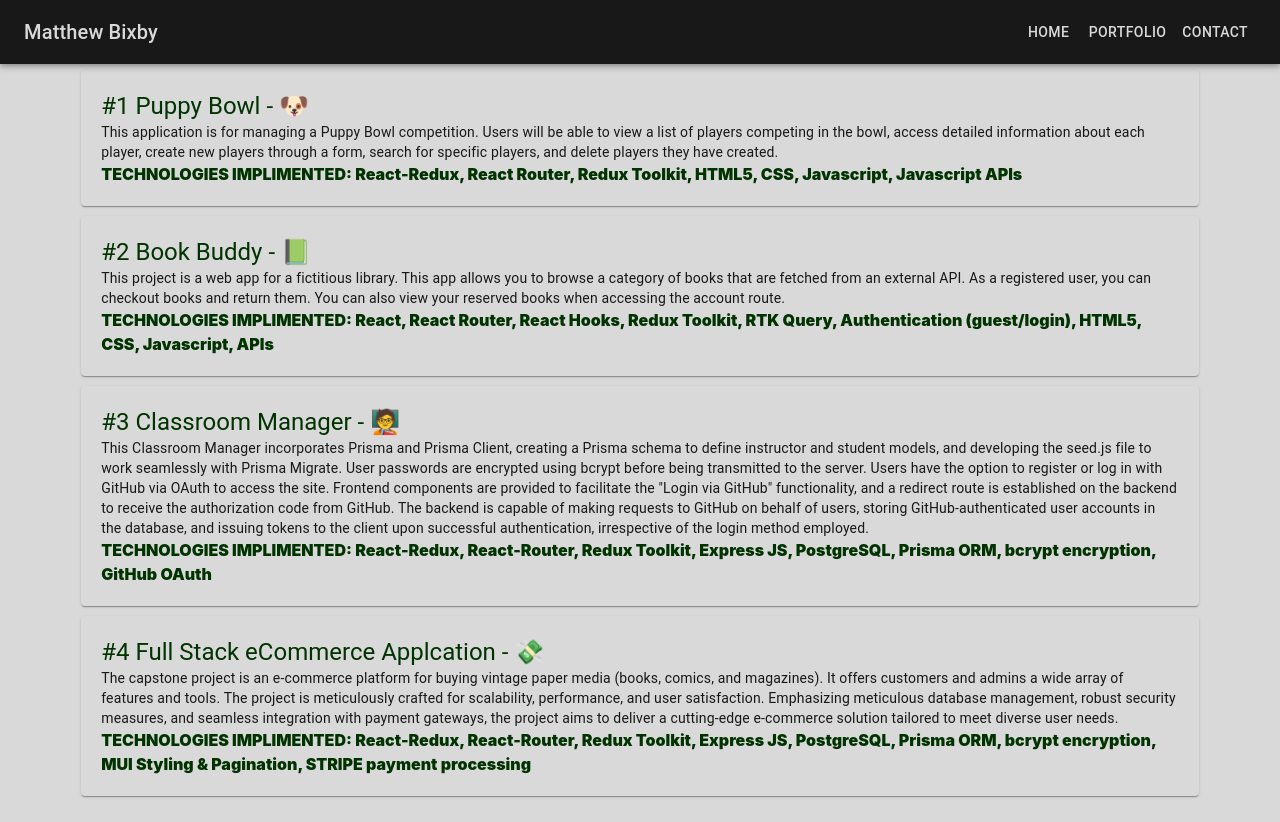
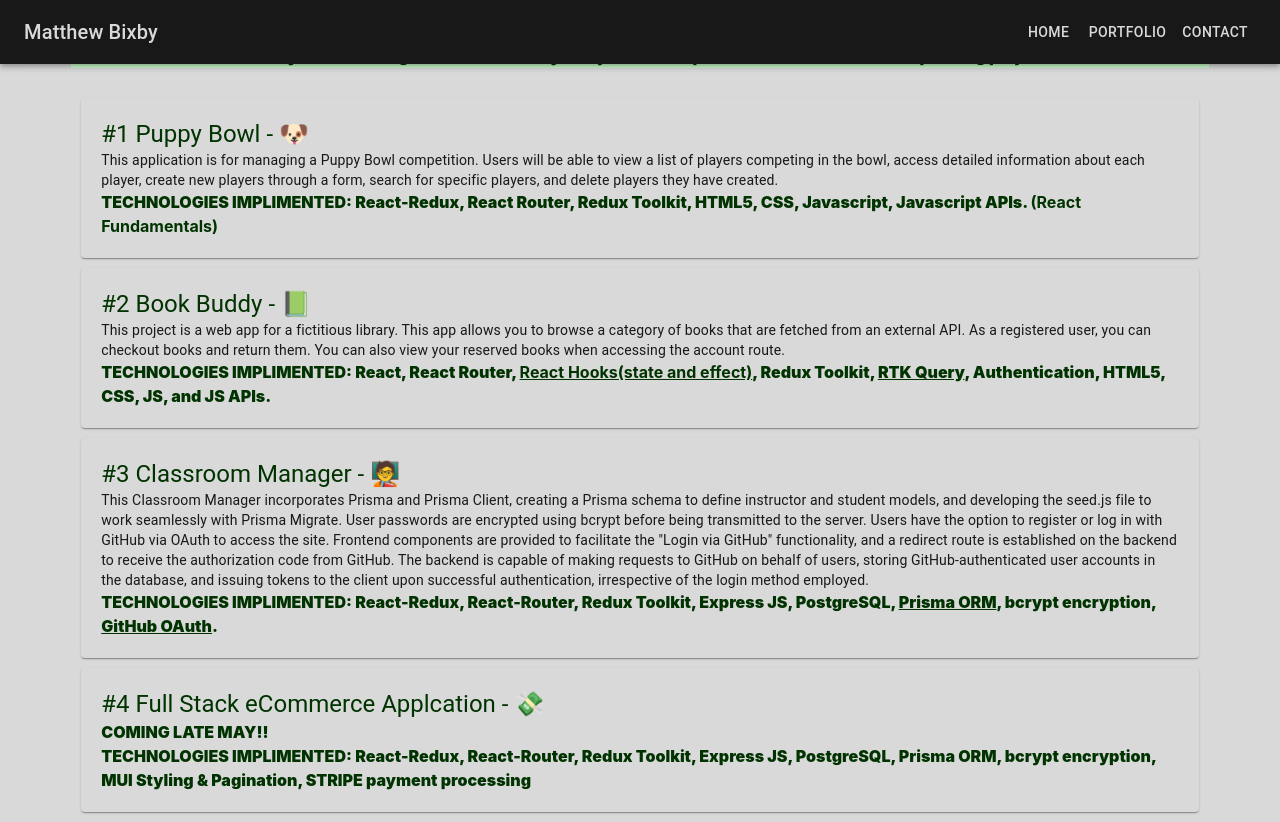
Before and after one commit to mattbixby123/bixbyPortfolio, a React (Vite) app: page /portfolio in a window 1280 px wide. Built offline with nearby package versions, Linux system fonts and the light colour scheme.

Commit message:
classroom manager render deploy link added and changes made

```diff
--- a/src/client/components/Portfolio.jsx
+++ b/src/client/components/Portfolio.jsx
@@ -5,46 +5,52 @@
   return (
     <>
     <div className="projectList">
+    <Typography variant="h7" color='#003300' fontWeight='900' backgroundColor='#CCFFCC' sx={{ display: 'flex', justifyContent: 'center', marginBottom: '30px' }}>
+        Thank you for visiting ... Please click any Emoji below to open a new tab with the coresponding project
+    </Typography>
     <Paper elevation={1} sx={{ backgroundColor: '#d9d9d9', color: '#181818', padding: '20px', margin: '10px' }}>
       <Typography variant="h5" color="#003300" component="div">
-        #1 Puppy Bowl - <a href="https://664255b4e94e3705d7a90302--bespoke-pixie-99297e.netlify.app/" target="_blank" style={{ textDecoration: 'underline overline' }}>🐶 click me</a>
+        #1 Puppy Bowl - <a href="https://664255b4e94e3705d7a90302--bespoke-pixie-99297e.netlify.app/" target="_blank" style={{ textDecoration: 'underline overline' }}>🐶</a>
       </Typography>
       <Typography variant="body2" color="#181818" component="p">
       This application is for managing a Puppy Bowl competition. Users will be able to view a list of players competing in the bowl, access detailed information about each player, create new players through a form, search for specific players, and delete players they have created.
       </Typography>
       <Typography variant="h7" color='#003300' fontWeight='900'>
-        TECHNOLOGIES IMPLIMENTED: React-Redux, React Router, Redux Toolkit, HTML5, CSS, Javascript, Javascript APIs
+        TECHNOLOGIES IMPLIMENTED: React-Redux, React Router, Redux Toolkit, HTML5, CSS, Javascript, Javascript APIs.  <b>(React Fundamentals)</b>
       </Typography>
     </Paper>
     <Paper elevation={1} sx={{ backgroundColor: '#d9d9d9', color: '#181818', padding: '20px', margin: '10px' }}>
       <Typography variant="h5" color="#003300" component="div">
-        #2 Book Buddy - <a href="https://66427587496fcb2483ba46cf--celebrated-crostata-770299.netlify.app/" target="_blank" style={{ textDecoration: 'underline overline' }}>📗 click me</a>
+        #2 Book Buddy - <a href="https://66427587496fcb2483ba46cf--celebrated-crostata-770299.netlify.app/" target="_blank" style={{ textDecoration: 'underline overline' }}>📗</a>
       </Typography>
       <Typography variant="body2" color="#181818" component="p">
       This project is a web app for a fictitious library. This app allows you to browse a category of books that are fetched from an external API. As a registered user, you can checkout books and return them. You can also view your reserved books when accessing the account route.       </Typography>
       <Typography variant="h7" color='#003300' fontWeight='900'>
-        TECHNOLOGIES IMPLIMENTED: React, React Router, React Hooks, Redux Toolkit, RTK Query, Authentication (guest/login), HTML5, CSS, Javascript, APIs
+        TECHNOLOGIES IMPLIMENTED: React, React Router, <u><b>React Hooks(state and effect)</b></u>, Redux Toolkit, <u>RTK Query</u>, Authentication, HTML5, CSS, JS, and JS APIs.
       </Typography>
     </Paper>
     <Paper elevation={1} sx={{ backgroundColor: '#d9d9d9', color: '#181818', padding: '20px', margin: '10px' }}>
       <Typography variant="h5" color="#003300" component="div">
-        #3 Classroom Manager - <a href="tbd" target="_blank" style={{ textDecoration: 'underline overline' }}>🧑‍🏫 not deployed yet</a>
+        #3 Classroom Manager - <a href="https://unit4-classroommanager-starter.onrender.com/" target="_blank" style={{ textDecoration: 'underline overline' }}>🧑‍🏫</a>
       </Typography>
       <Typography variant="body2" color="#181818" component="p">
       This Classroom Manager incorporates Prisma and Prisma Client, creating a Prisma schema to define instructor and student models, and developing the seed.js file to work seamlessly with Prisma Migrate. User passwords are encrypted using bcrypt before being transmitted to the server. Users have the option to register or log in with GitHub via OAuth to access the site. Frontend components are provided to facilitate the "Login via GitHub" functionality, and a redirect route is established on the backend to receive the authorization code from GitHub. The backend is capable of making requests to GitHub on behalf of users, storing GitHub-authenticated user accounts in the database, and issuing tokens to the client upon successful authentication, irrespective of the login method employed.
       </Typography>
       <Typography variant="h7" color='#003300' fontWeight='900'>
-        TECHNOLOGIES IMPLIMENTED: React-Redux, React-Router, Redux Toolkit, Express JS, PostgreSQL, Prisma ORM, bcrypt encryption, GitHub OAuth
+        TECHNOLOGIES IMPLIMENTED: React-Redux, React-Router, Redux Toolkit, Express JS, PostgreSQL, <u>Prisma ORM</u>, bcrypt encryption, <u>GitHub OAuth</u>.
       </Typography>
     </Paper>
     <Paper elevation={1} sx={{ backgroundColor: '#d9d9d9', color: '#181818', padding: '20px', margin: '10px' }}>
       <Typography variant="h5" color="#003300" component="div">
-        #4 Full Stack eCommerce Applcation - <a href="tbd" target="_blank" style={{ textDecoration: 'underline overline' }}>💸 not deployed yet</a>
+        #4 Full Stack eCommerce Applcation - <a href="tbd" target="_blank" style={{ textDecoration: 'underline overline' }}>💸 being deployed late May!</a>
       </Typography>
       <Typography variant="body2" color="#181818" component="p">
-      The capstone project is an e-commerce platform for buying vintage paper media (books, comics, and magazines).  It offers customers and admins a wide array of features and tools. The project is meticulously crafted for scalability, performance, and user satisfaction. Emphasizing meticulous database management, robust security measures, and seamless integration with payment gateways, the project aims to deliver a cutting-edge e-commerce solution tailored to meet diverse user needs.
+
+      {/* The capstone project is an e-commerce platform for buying vintage paper media (books, comics, and magazines).  It offers customers and admins a wide array of features and tools. The project is meticulously crafted for scalability, performance, and user satisfaction. Emphasizing meticulous database management, robust security measures, and seamless integration with payment gateways, the project aims to deliver a cutting-edge e-commerce solution tailored to meet diverse user needs. */}
       </Typography>
-      <Typography variant="h7" color='#003300' fontWeight='900'>
+       <Typography variant="h7" color='#003300' fontWeight='900'>
+        COMING LATE MAY!!
+        <br />
         TECHNOLOGIES IMPLIMENTED: React-Redux, React-Router, Redux Toolkit, Express JS, PostgreSQL, Prisma ORM, bcrypt encryption, MUI Styling & Pagination, STRIPE payment processing
       </Typography>
     </Paper>
```
